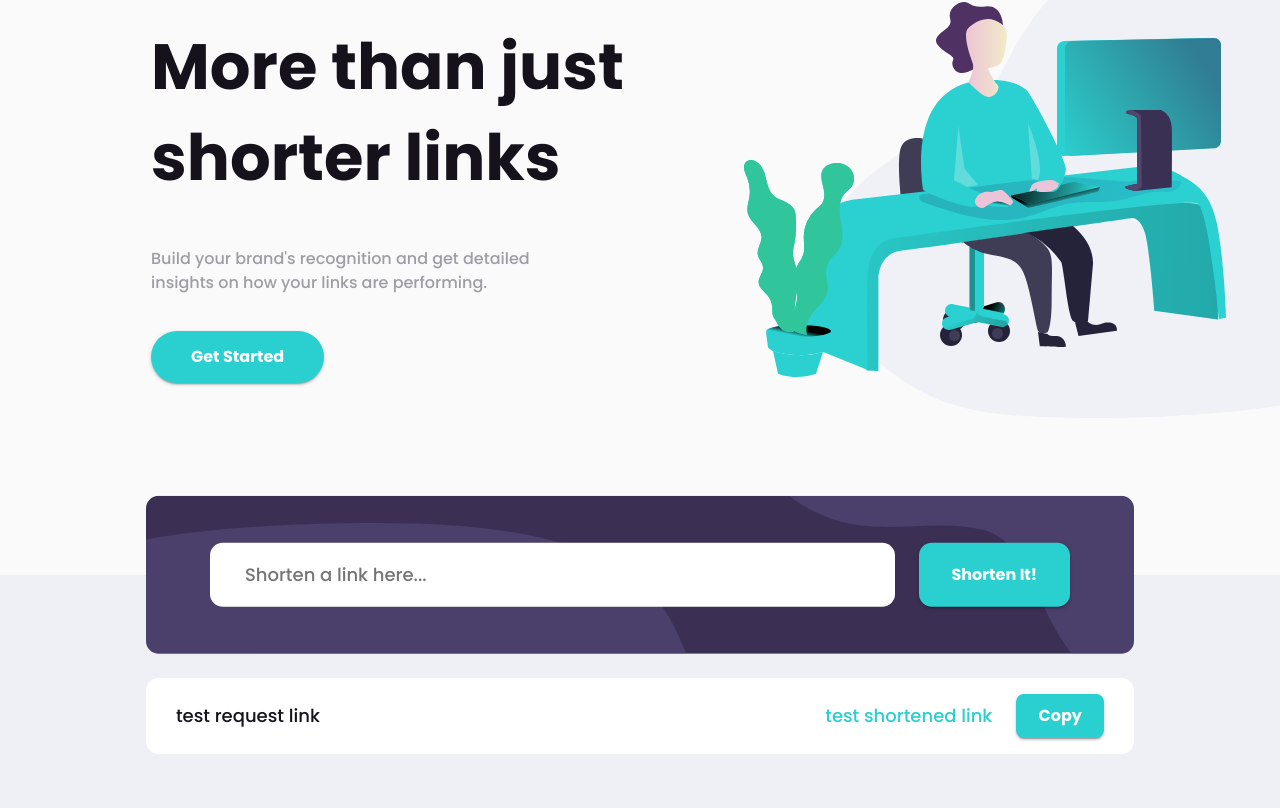
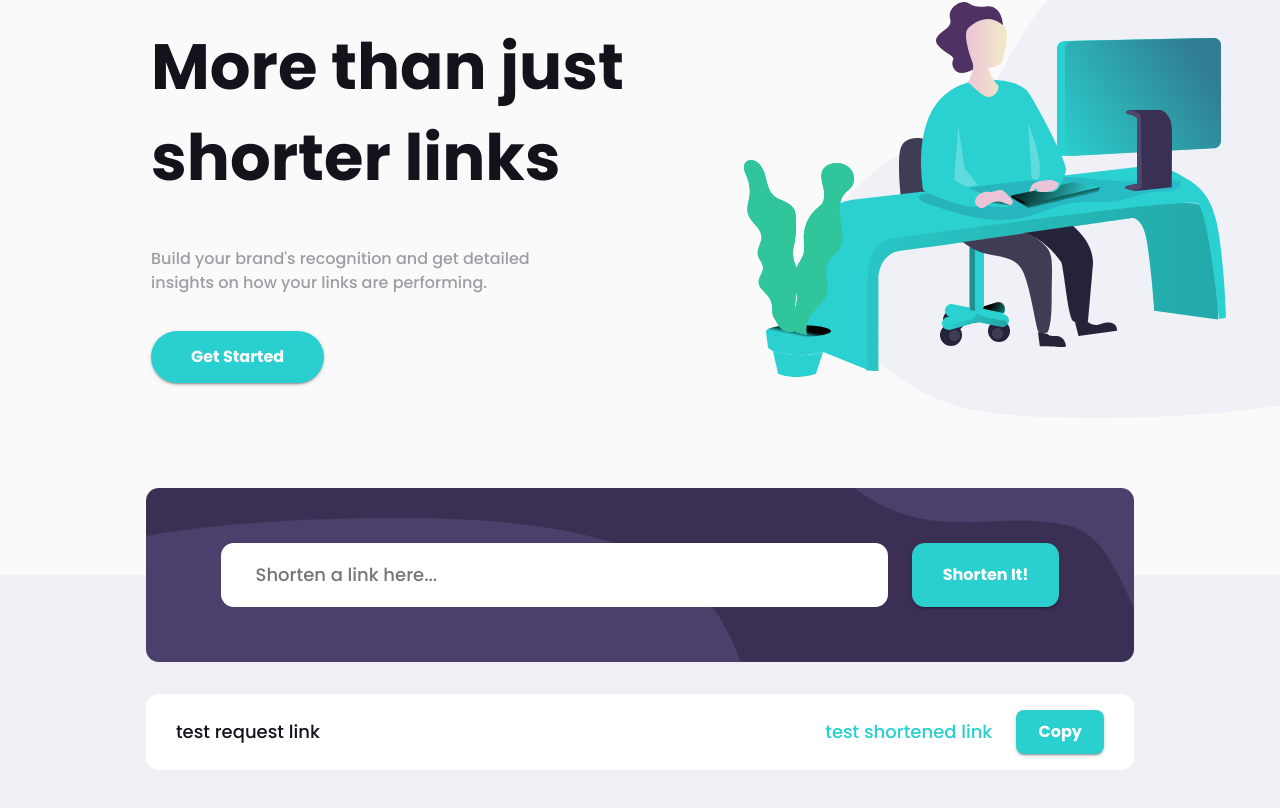
Before and after one commit to SimHoZebs/shortly-landing-page, a Next.js app: page / in a window 1280 px wide. Shown: the part 232-1040 px from the top of the page. Built offline with nearby package versions, Linux system fonts and the light colour scheme.

Commit message:
CTA even more responsive

```diff
--- a/layout/Cta.tsx
+++ b/layout/Cta.tsx
@@ -43,9 +43,9 @@ function Cta() {
   }
 
   return (
-    <div className={style.ctaContainer}>
+    <div className={style.ctaWrapper}>
       <form className={style.cta} onSubmit={(e) => handleSubmit(e)}>
-        <div className={style.inputContainer}>
+        <div className={style.inputWrapper}>
           <input
             value={link}
             onChange={(e) => setLink(e.target.value)}
--- a/scss/cta.module.scss
+++ b/scss/cta.module.scss
@@ -1,10 +1,6 @@
 @use "variables" as var;
 $inputBorder: 0.2rem;
-$inputContainerWidth: 82%;
-
-.ctaContainer {
-  background: var.$descBg;
-}
+$inputWrapperWidth: 82%;
 
 @mixin ctaItems {
   height: 4rem;
@@ -16,6 +12,10 @@ $inputContainerWidth: 82%;
   }
 }
 
+.ctaWrapper {
+  background: var.$descBg;
+}
+
 .cta {
   display: flex;
   row-gap: 1rem;
@@ -23,7 +23,7 @@ $inputContainerWidth: 82%;
   position: relative;
   transform: translateY(-50%);
 
-  padding: 2.95rem 4rem;
+  padding: 4.3% 5.83%;
   border-radius: 0.8rem;
   margin: 0 11.4%;
 
@@ -36,14 +36,15 @@ $inputContainerWidth: 82%;
     background-image: url("../../public/images/bg-shorten-mobile.svg");
     background-position: right top;
     background-size: 70%;
-    margin: 0 6.4%;
+
     flex-direction: column;
 
+    margin: 0 6.4%;
     padding: 1.5rem;
   }
 
-  .inputContainer {
-    width: $inputContainerWidth;
+  .inputWrapper {
+    width: $inputWrapperWidth;
     @include ctaItems();
   }
 
@@ -88,7 +89,7 @@ $inputContainerWidth: 82%;
 
   #cta {
     &__btn {
-      width: calc(100% - #{$inputContainerWidth});
+      width: calc(100% - #{$inputWrapperWidth});
       @include ctaItems();
     }
   }
--- a/styles/css/cta.module.css
+++ b/styles/css/cta.module.css
@@ -1,4 +1,4 @@
-.ctaContainer {
+.ctaWrapper {
   background: #eff0f5;
 }
 
@@ -8,7 +8,7 @@
   column-gap: 1.5rem;
   position: relative;
   transform: translateY(-50%);
-  padding: 2.95rem 4rem;
+  padding: 4.3% 5.83%;
   border-radius: 0.8rem;
   margin: 0 11.4%;
   background-color: #3b3054;
@@ -21,18 +21,18 @@
     background-image: url("../../public/images/bg-shorten-mobile.svg");
     background-position: right top;
     background-size: 70%;
+    flex-direction: column;
     margin: 0 6.4%;
-    flex-direction: column;
     padding: 1.5rem;
   }
 }
-.cta .inputContainer {
+.cta .inputWrapper {
   width: 82%;
   height: 4rem;
   border-radius: 0.8rem;
 }
 @media (max-width: 768px) {
-  .cta .inputContainer {
+  .cta .inputWrapper {
     height: 3.125rem;
     width: 100%;
   }
```
Also changed, not shown: 1 other file (tests, documents, lock files or other folders).
